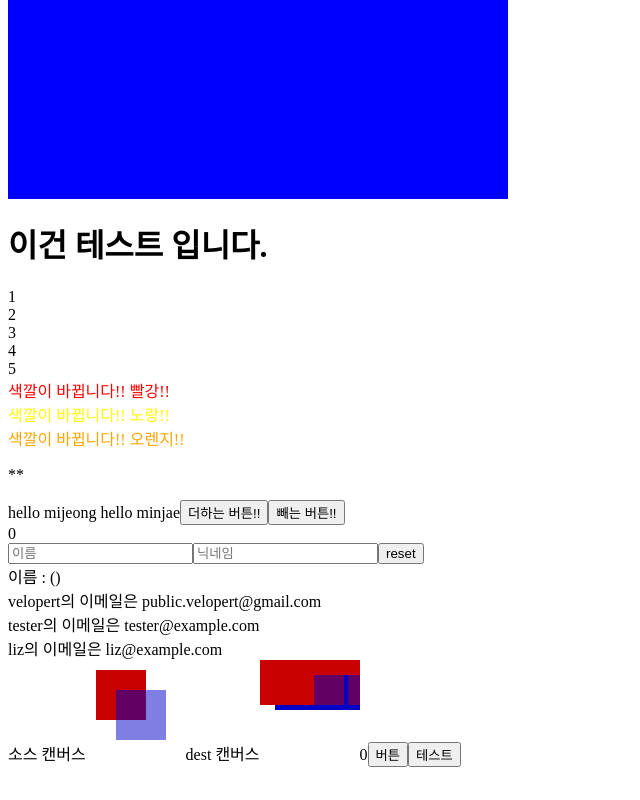
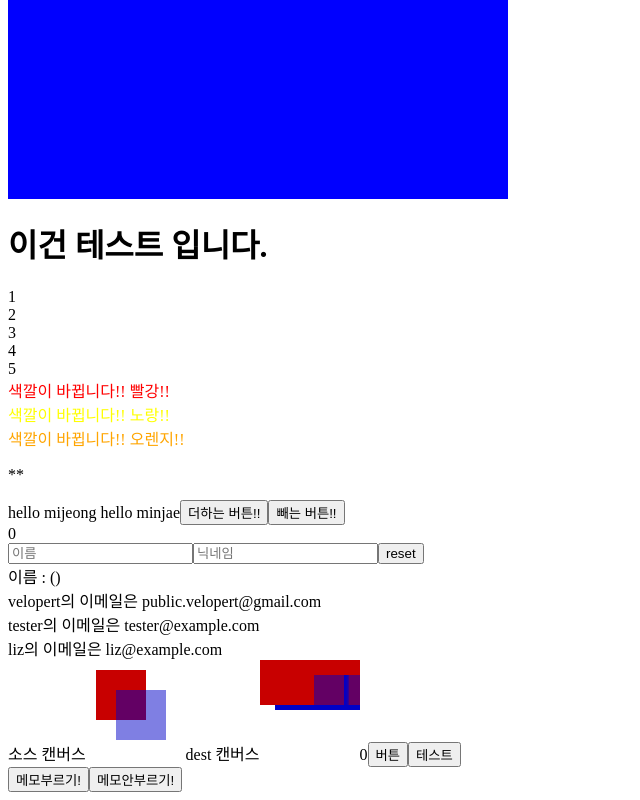
Before and after one commit to minje70/velopert_react_study, a React (Create React App) app: page / in a window 1280 px wide. Shown: the part 309-1109 px from the top of the page, without its empty margins (0-640 px from the left). Before the commit the page ends 1084 px from the top, so only its background shows below. Built offline with nearby package versions, Linux system fonts and the light colour scheme.

Commit message:
add useMemoTest

```diff
--- a/src/App.tsx
+++ b/src/App.tsx
@@ -8,6 +8,7 @@ import InputSample from "./InputSample";
 import UserList, { IUser } from "./UserList";
 import Animation from "./Animation";
 import UseEffecTest from "./UseEffectTest";
+import UseMemoTest from "./useMemoTest";
 
 export default function App() {
   const users: IUser[] = [
@@ -53,6 +54,7 @@ export default function App() {
       <UserList users={users} />
       <Animation />
       <UseEffecTest />
+      <UseMemoTest />
     </>
   );
 }
--- /dev/null
+++ b/src/useMemoTest.tsx
@@ -0,0 +1,23 @@
+import React, { useMemo, useState } from "react";
+
+function memoTest() {
+  console.log("메모가 불불렸렸습습니니다다.");
+}
+
+export default function UseMemoTest() {
+  const [testNumber, setTestNumber] = useState(0);
+  const [testNumber2, setTestNumber2] = useState(0);
+  const memo = useMemo(() => memoTest(), [testNumber]);
+  const onClick = () => {
+    setTestNumber(testNumber + 1);
+  };
+  const onClick2 = () => {
+    setTestNumber2(testNumber2 + 1);
+  };
+  return (
+    <div>
+      <button onClick={onClick}>메모부르기!</button>
+      <button onClick={onClick2}>메모안부르기!</button>
+    </div>
+  );
+}
```
